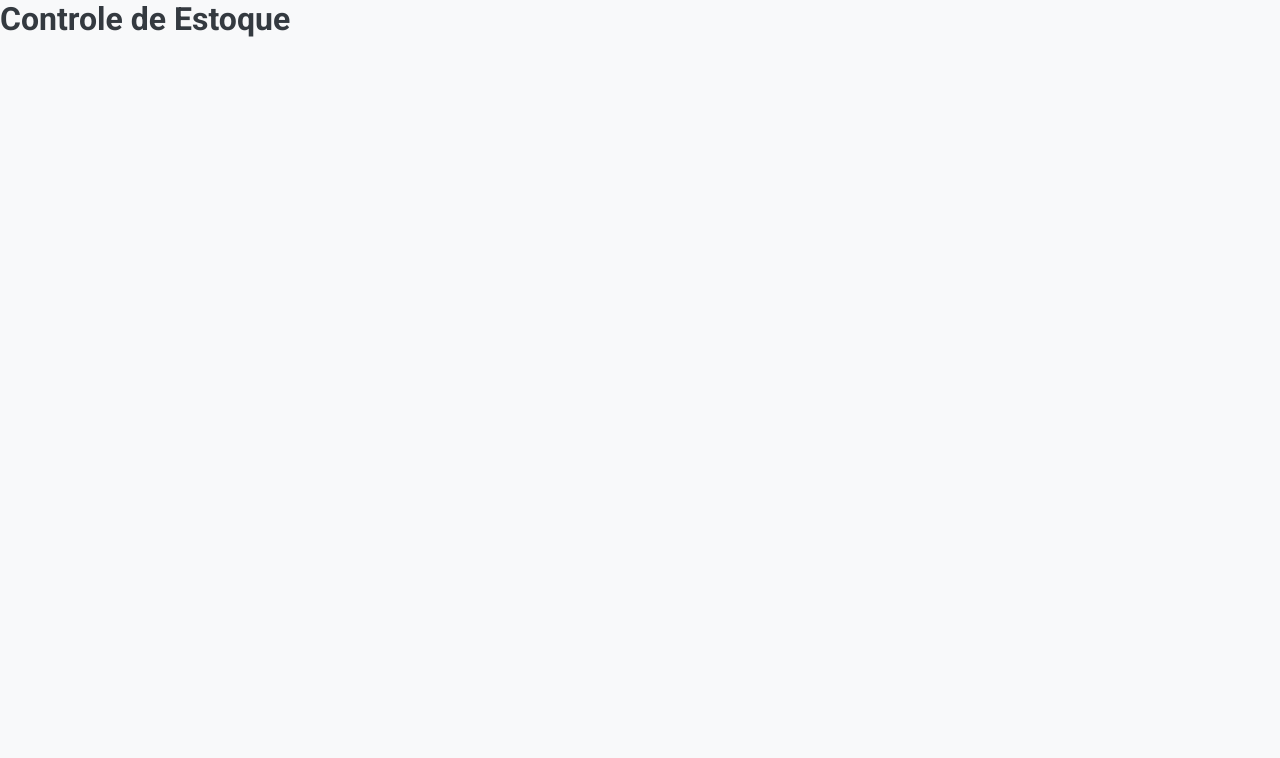
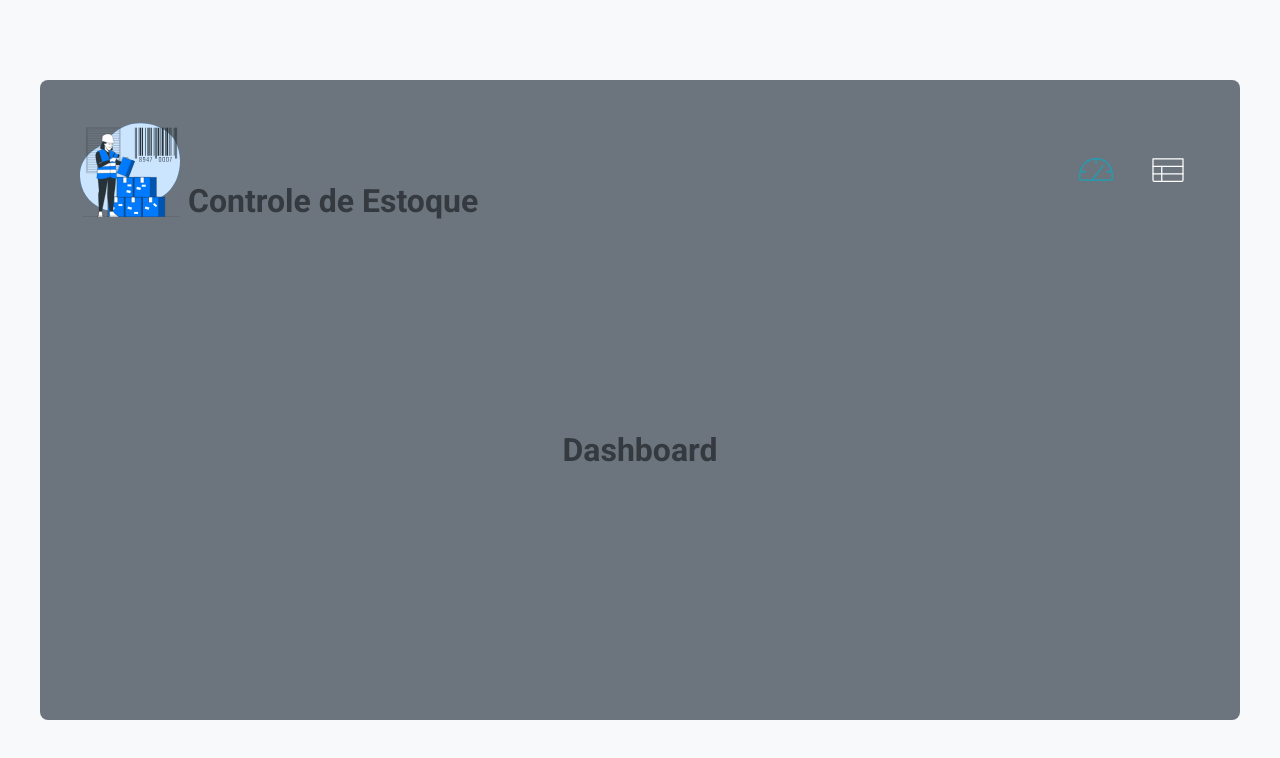
Before and after one commit to carlosrobert0/StockControl, a React (Vite) app: page / in a window 1280 px wide. Shown: the top 758 px of the page. Built offline with nearby package versions, Linux system fonts and the light colour scheme.

Commit message:
Páginas e rotas - React Router DOM

```diff
--- a/package.json
+++ b/package.json
@@ -9,8 +9,10 @@
     "preview": "vite preview"
   },
   "dependencies": {
+    "phosphor-react": "^1.4.1",
     "react": "^18.2.0",
     "react-dom": "^18.2.0",
+    "react-router-dom": "^6.8.1",
     "styled-components": "^5.3.6"
   },
   "devDependencies": {
--- /dev/null
+++ b/src/@types/svg.d.ts
@@ -0,0 +1 @@
+declare module '*.svg'
--- a/src/App.tsx
+++ b/src/App.tsx
@@ -1,11 +1,15 @@
+import { BrowserRouter } from 'react-router-dom'
 import { ThemeProvider } from 'styled-components'
+import { Router } from './Router'
 import { GlobalStyle } from './styles/global'
 import { defaultTheme } from './styles/themes/default'
 
 export function App() {
   return (
     <ThemeProvider theme={defaultTheme}>
-      <h1>Controle de Estoque</h1>
+      <BrowserRouter>
+        <Router />
+      </BrowserRouter>
       <GlobalStyle />
     </ThemeProvider>
   )
--- /dev/null
+++ b/src/Router.tsx
@@ -0,0 +1,15 @@
+import { Route, Routes } from "react-router-dom";
+import { DefaultLayout } from "./layouts/DefaultLayout";
+import { Home } from "./pages/Home";
+import { Products } from "./pages/Products";
+
+export function Router() {
+  return (
+    <Routes>
+      <Route path="/" element={<DefaultLayout />}>
+        <Route path="/" element={<Home />} />
+        <Route path="/products" element={<Products />} />
+      </Route>
+    </Routes>
+  )
+}
--- /dev/null
+++ b/src/components/Header/index.tsx
@@ -0,0 +1,25 @@
+import { HeaderContainer, WrapperLogo } from "./styles";
+
+import logoStock from '../../assets/stockIcon.svg'
+import { NavLink } from "react-router-dom";
+import { Gauge, Table } from "phosphor-react";
+
+export function Header() {
+  return (
+    <HeaderContainer>
+      <WrapperLogo>
+        <img src={logoStock} alt="" />
+        <h1>Controle de Estoque</h1>
+      </WrapperLogo>
+
+      <nav>
+        <NavLink to="/" title="Dashboard" end>
+          <Gauge size={40} weight="thin" />
+        </NavLink>
+        <NavLink to="/products" title="Produtos" end>
+          <Table size={40} weight="thin" />
+        </NavLink>
+      </nav>
+    </HeaderContainer>
+  )
+}
--- /dev/null
+++ b/src/components/Header/styles.ts
@@ -0,0 +1,46 @@
+import styled from 'styled-components'
+
+export const HeaderContainer = styled.header`
+  display: flex;
+  align-items: center;
+  justify-content: space-between;
+
+  nav {
+    display: flex;
+    gap: 0.5rem;
+
+    a {
+      width: 4rem;
+      height: 4rem;
+
+      display: flex;
+      justify-content: center;
+      align-items: center;
+
+      color: ${({ theme }) => theme.colors.white};
+
+      border-top: 3px solid transparent;
+      border-bottom: 3px solid transparent;
+
+      &:hover {
+        border-bottom: 3px solid ${({ theme }) => theme.colors.info};
+      }
+
+      &.active {
+        color: ${({ theme }) => theme.colors.info}
+      }
+    }
+  }
+`
+
+export const WrapperLogo = styled.div`
+  display: flex;
+  align-items: flex-end;
+  gap: 0.5rem;
+
+  img {
+    width: 100px;
+    height: 100px;
+    object-fit: contain;
+  }
+`
--- /dev/null
+++ b/src/layouts/DefaultLayout/index.tsx
@@ -0,0 +1,12 @@
+import { Outlet } from "react-router-dom";
+import { Header } from "../../components/Header";
+import { LayoutContainer } from "./styles";
+
+export function DefaultLayout() {
+  return (
+    <LayoutContainer>
+      <Header />
+      <Outlet />
+    </LayoutContainer>
+  )
+}
--- /dev/null
+++ b/src/layouts/DefaultLayout/styles.ts
@@ -0,0 +1,14 @@
+import styled from "styled-components";
+
+export const LayoutContainer = styled.div`
+  max-width: ${({ theme }) => theme.breakpoints.xl};
+  min-height: calc(100vh - 10rem);
+  margin: 5rem auto;
+  padding: 2.5rem;
+
+  background-color: ${({ theme }) => theme.colors.gray};
+  border-radius: 8px;
+
+  display: flex;
+  flex-direction: column;
+`
--- /dev/null
+++ b/src/pages/Home/index.tsx
@@ -0,0 +1,10 @@
+import { NavLink } from "react-router-dom";
+import { HomeContainer } from "./styles";
+
+export function Home() {
+  return (
+    <HomeContainer>
+      <h1>Dashboard</h1>
+    </HomeContainer>
+  )
+}
--- /dev/null
+++ b/src/pages/Home/styles.ts
@@ -0,0 +1,10 @@
+import styled from "styled-components";
+
+export const HomeContainer = styled.main`
+  flex: 1;
+
+  display: flex;
+  flex-direction: column;
+  align-items: center;
+  justify-content: center;
+`
--- /dev/null
+++ b/src/pages/Products/index.tsx
@@ -0,0 +1,10 @@
+import { NavLink } from "react-router-dom";
+import { ProductsContainer } from "./styles";
+
+export function Products() {
+  return (
+    <ProductsContainer>
+      <h1>Produtos</h1>
+    </ProductsContainer>
+  )
+}
--- /dev/null
+++ b/src/pages/Products/styles.ts
@@ -0,0 +1,10 @@
+import styled from "styled-components";
+
+export const ProductsContainer = styled.main`
+  flex: 1;
+
+  display: flex;
+  flex-direction: column;
+  align-items: center;
+  justify-content: center;
+`
```
Also changed, not shown: src/assets/stockIcon.svg (added), 1 other file (tests, documents, lock files or other folders).
